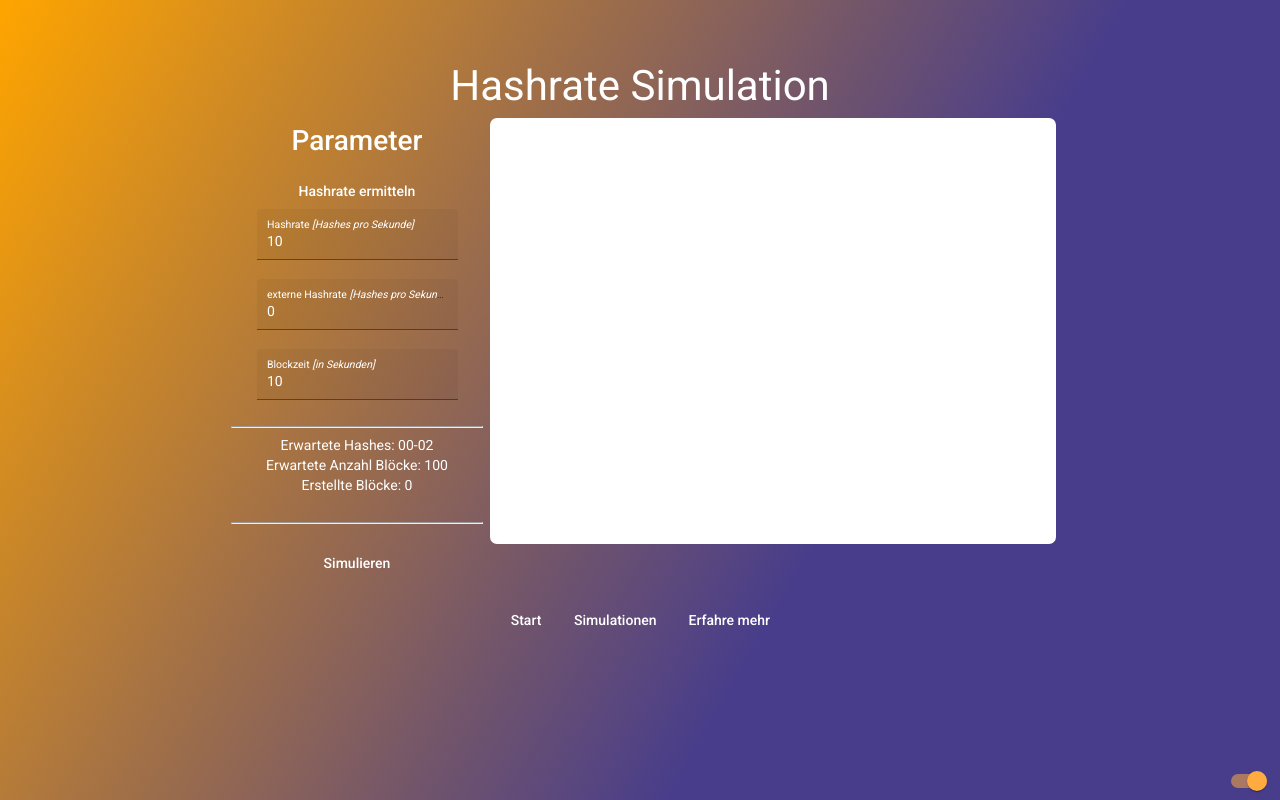
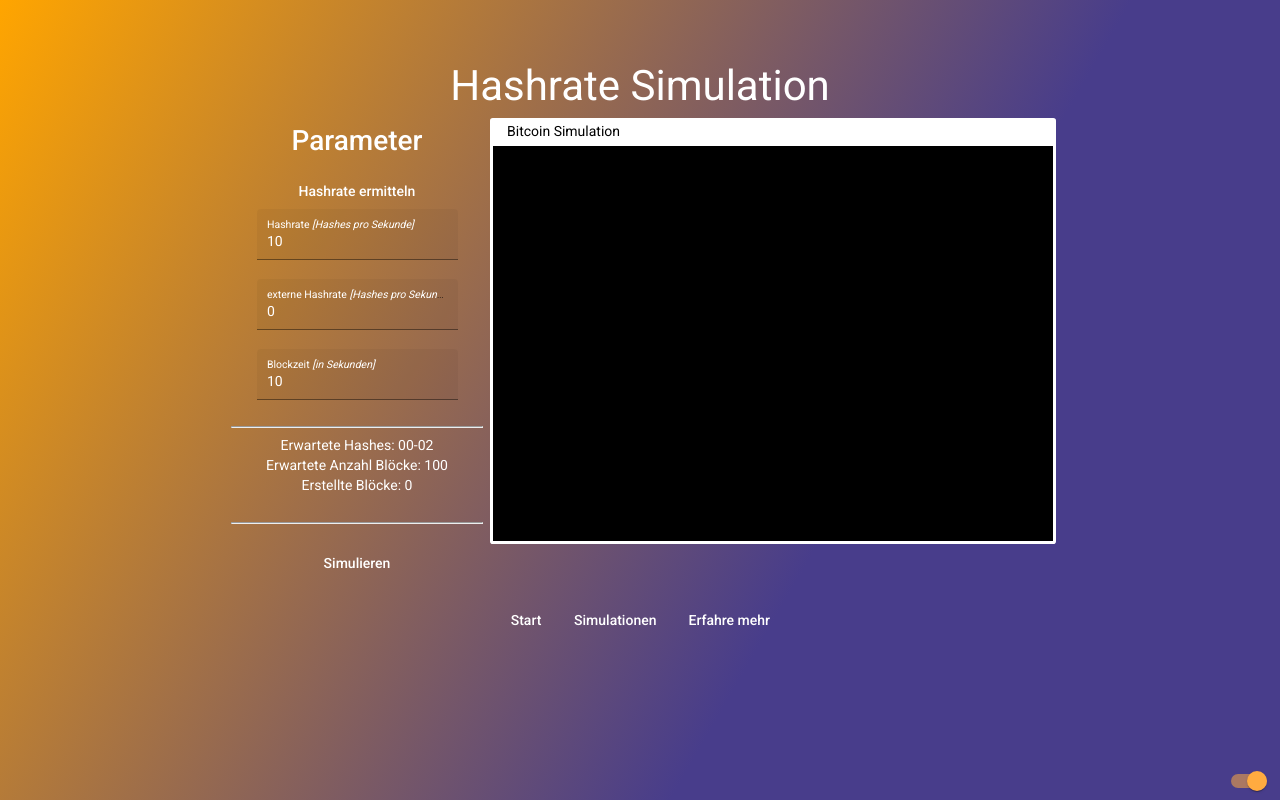
Before and after one commit to MyKaez/btc-playground, an Angular app: page /simple-pow in a window 1280 px wide. Built offline with nearby package versions, Linux system fonts and the light colour scheme.

Commit message:
adjusted simple hashrate simulation look

```diff
--- a/src/app/simple-view/pow/pow.component.html
+++ b/src/app/simple-view/pow/pow.component.html
@@ -35,8 +35,12 @@
                 <button mat-button (click)="simulate()">Simulieren</button>
             </div>
         </div>
+
         <div class="simulation">
-            <span *ngFor="let hash of hashes">{{hash}}<br /></span>
+            <div class="header">Bitcoin Simulation</div>
+            <div class="data">
+                <span *ngFor="let hash of hashes">{{hash}}<br /></span>
+            </div>
         </div>
     </div>
     <div class="buttons">
--- a/src/app/simple-view/simple-view.component.scss
+++ b/src/app/simple-view/simple-view.component.scss
@@ -59,17 +59,29 @@
 }
 
 .simulation {
-    color: black;
     width: 100%;
-    background-color: white;
     border: 3px solid white;
-    border-radius: 0.5em;
+    border-radius: 0.2em;
     min-width: 7em;
     max-width: 40em;
     min-height: 30em;
     max-height: 30em;
-    padding: 0;
-    overflow-y: scroll;
+    text-align: left;
+
+    .header {
+        height: 6%;
+        padding-left: 1em;
+        background-color: white;
+        color: black;
+    }
+
+    .data {
+        color: orange;
+        background-color: black;
+        overflow-y: scroll;
+        height: 94%;
+        padding-left: 1em;
+    }
 }
 
 .text {
```
